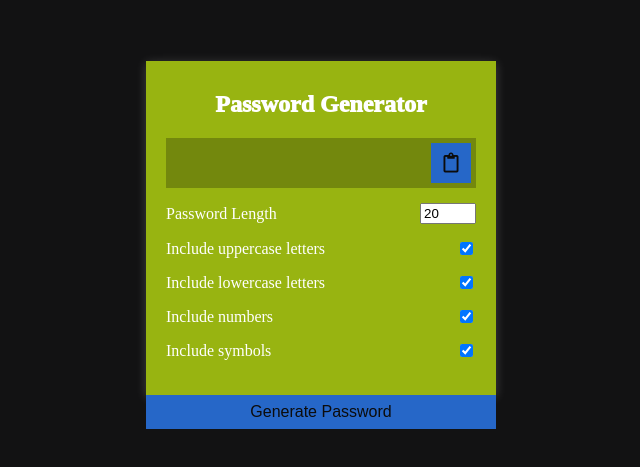
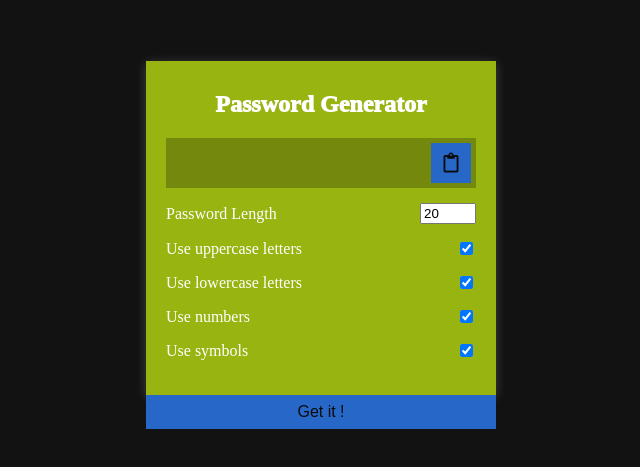
Before and after one commit to lokesh-jonna/Password, a plain HTML site: page index.html in a window 1280 px wide. Shown: the part 155-622 px from the top of the page, without its empty margins (319-959 px from the left). Drawn offline with nearby package versions, Linux system fonts and the light colour scheme; a web font is replaced by a local one.

Commit message:
index.html

```diff
--- a/index.html
+++ b/index.html
@@ -28,25 +28,25 @@
                     <input type="number" id="length" min="4" max="20" value="20">
                 </div>
                 <div class="setting">
-                    <label>Include uppercase letters</label>
+                    <label>Use uppercase letters</label>
                     <input type="checkbox" id="uppercase" checked>
                 </div>
                 <div class="setting">
-                    <label>Include lowercase letters</label>
+                    <label>Use lowercase letters</label>
                     <input type="checkbox" id="lowercase" checked>
                 </div>
                 <div class="setting">
-                    <label>Include numbers</label>
+                    <label>Use numbers</label>
                     <input type="checkbox" id="numbers" checked>
                 </div>
                 <div class="setting">
-                    <label>Include symbols</label>
+                    <label>Use symbols</label>
                     <input type="checkbox" id="symbols" checked>
                 </div>
             </div>
         </div>
         <button class="btn btn-large" id="generate">
-            Generate Password
+            Get it !
         </button>
 
     </div>
```
